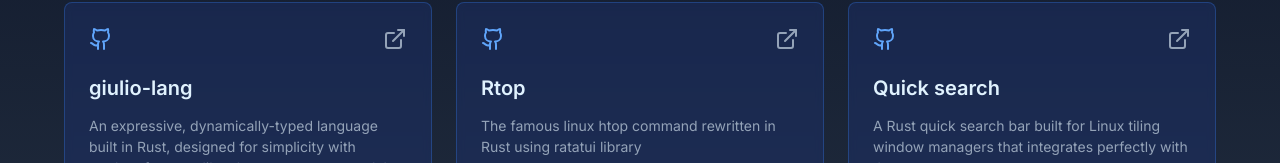
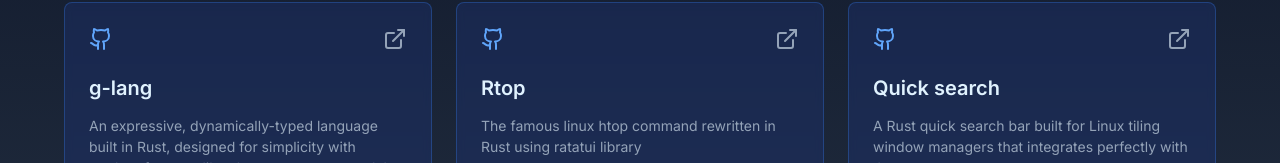
Before and after one commit to Lucop1911/my-site, a React (Vite) app: page / in a window 1280 px wide. Shown: the part 1818-1981 px from the top of the page. Built offline with nearby package versions, Linux system fonts and the light colour scheme.

Commit message:
updated name

```diff
--- a/src/App.tsx
+++ b/src/App.tsx
@@ -174,9 +174,9 @@
 const ProjectsSection: React.FC = () => {
   const projects: Project[] = [
     {
-      name: "giulio-lang",
+      name: "g-lang",
       description: "An expressive, dynamically-typed language built in Rust, designed for simplicity with modern features like closures, structs, modules, and async execution.",
-      github: "https://github.com/Lucop1911/giulio-lang",
+      github: "https://github.com/Lucop1911/g-lang",
       tags: ["Rust", "Interpreter", "Programming language"],
     },
     {
```
